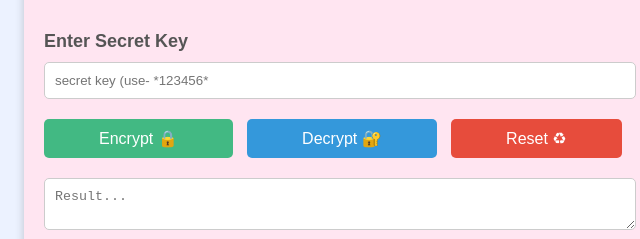
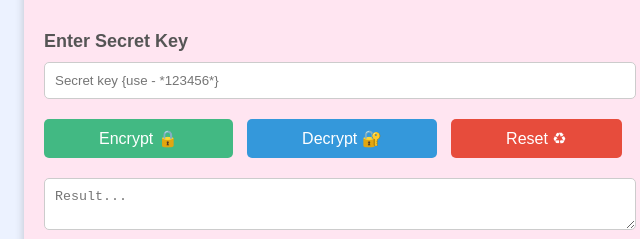
Before and after one commit to RawHit02/Encr_Decr, a plain HTML site: page index.html in a window 1280 px wide. Shown: the part 344-583 px from the top of the page, 296-936 px from the left. Drawn offline with Linux system fonts and the light colour scheme.

Commit message:
Update index.html

```diff
--- a/index.html
+++ b/index.html
@@ -17,7 +17,7 @@
             <h2 class="titl">Enter Text </h2>
             <textarea class="input-box" id="inputText" placeholder="Enter your text..."></textarea>
             <h3 class="subtitle">Enter Secret Key</h3>
-            <input class="secret-key" type="password" id="secretKey" placeholder="secret key (use- *123456*">
+            <input class="secret-key" type="password" id="secretKey" placeholder="Secret key {use - *123456*}">
             <button class="btn encrypt-btn" onclick="encrypt()">Encrypt 🔒</button>
             <button class="btn decrypt-btn" onclick="decrypt()">Decrypt 🔐</button>
             <button class="btn reset-btn" onclick="reset()">Reset ♻</button>
```
